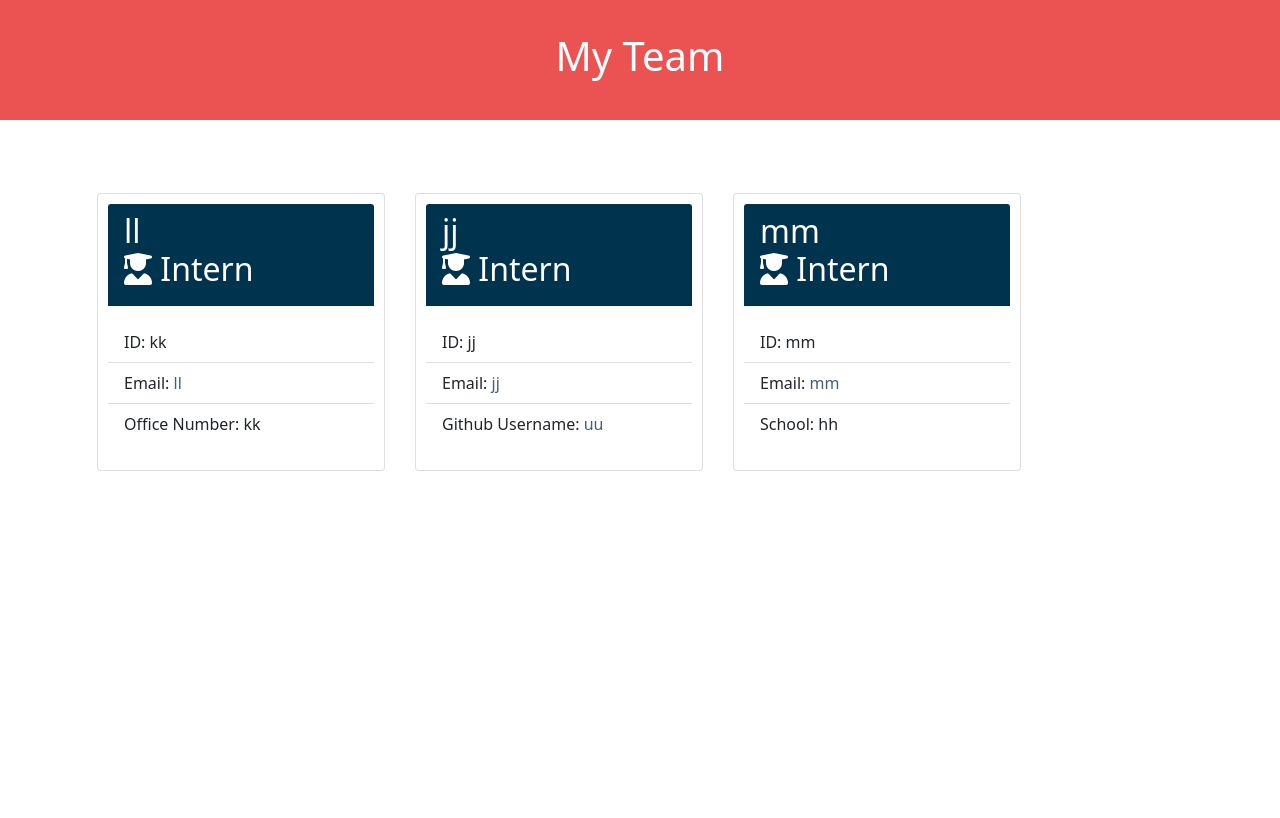
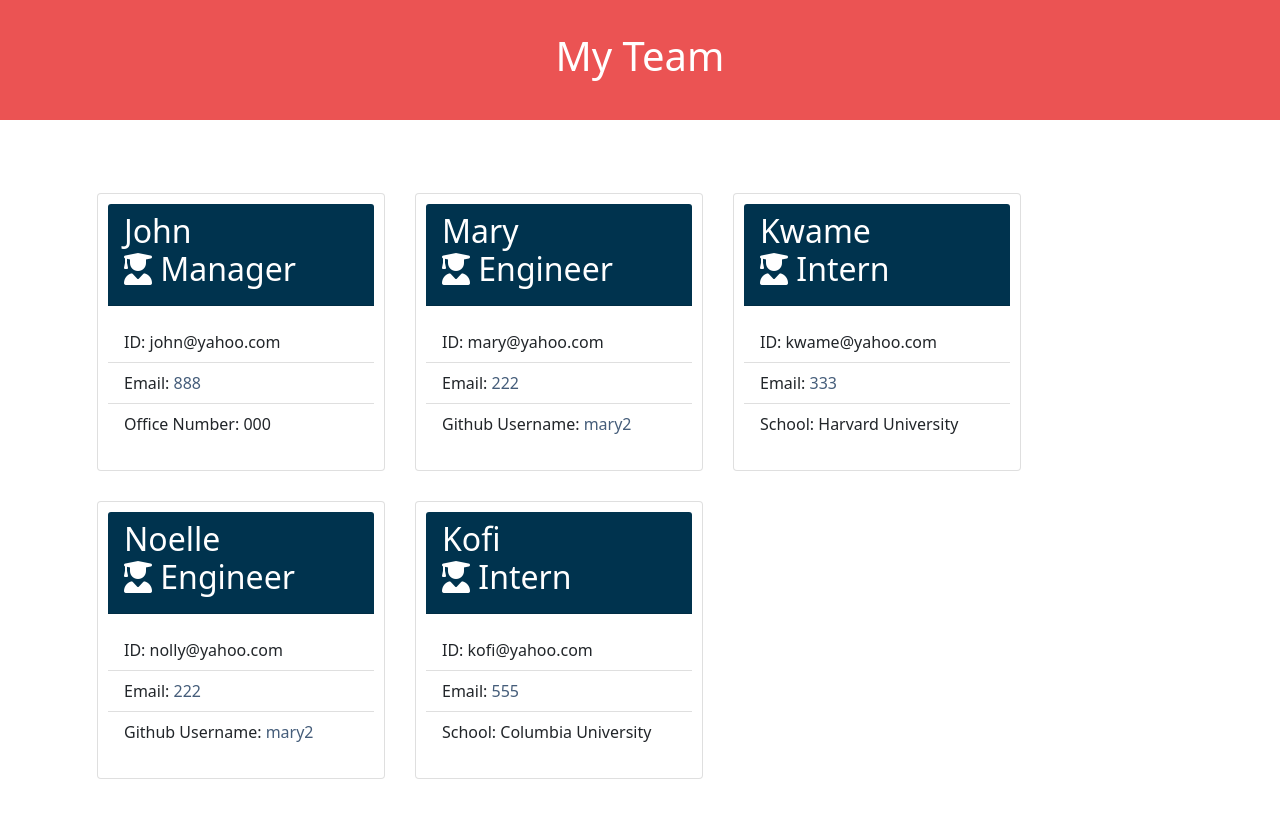
Before and after one commit to MaameSekyere/Team-Profile-Generator, a website: page dist/index.html in a window 1280 px wide. Drawn offline with nearby package versions, Linux system fonts and the light colour scheme.

Commit message:
generated new page

```diff
--- a/dist/index.html
+++ b/dist/index.html
@@ -15,7 +15,7 @@
       src="https://kit.fontawesome.com/ec09384b84.js"
       crossorigin="anonymous"
     ></script>
-    <title>Team Roster | Homepage</title>
+    <title>Team Profile Generator</title>
   </head>
 
   <body>
@@ -26,36 +26,36 @@
       <div class="card" style="width: 18rem">
         <div class="card-header">
           <h2>
-            ll <br />
-            <i class="fas fa-user-graduate"></i> Intern
+            John <br />
+            <i class="fas fa-user-graduate"></i> Manager
           </h2>
         </div>
         <div class="py-3">
           <ul class="list-group list-group-flush">
-            <li class="list-group-item">ID: kk</li>
+            <li class="list-group-item">ID: john@yahoo.com</li>
             <li class="list-group-item">
-              Email: <span id="email"><a href="mailto:ll">ll</a></span>
+              Email: <span id="email"><a href="mailto:888">888</a></span>
             </li>
-            <li class="list-group-item">Office Number: kk</li>
+            <li class="list-group-item">Office Number: 000</li>
           </ul>
         </div>
       </div>
       <div class="card" style="width: 18rem">
         <div class="card-header">
           <h2>
-            jj <br />
-            <i class="fas fa-user-graduate"></i> Intern
+            Mary <br />
+            <i class="fas fa-user-graduate"></i> Engineer
           </h2>
         </div>
         <div class="py-3">
           <ul class="list-group list-group-flush">
-            <li class="list-group-item">ID: jj</li>
+            <li class="list-group-item">ID: mary@yahoo.com</li>
             <li class="list-group-item">
-              Email: <span id="email"><a href="mailto:jj">jj</a></span>
+              Email: <span id="email"><a href="mailto:222">222</a></span>
             </li>
             <li class="list-group-item">
               Github Username:
-              <a target="_blank" href="https://github.com/uu">uu</a>
+              <a target="_blank" href="https://github.com/mary2">mary2</a>
             </li>
           </ul>
         </div>
@@ -63,17 +63,55 @@
       <div class="card" style="width: 18rem">
         <div class="card-header">
           <h2>
-            mm <br />
+            Kwame <br />
             <i class="fas fa-user-graduate"></i> Intern
           </h2>
         </div>
         <div class="py-3">
           <ul class="list-group list-group-flush">
-            <li class="list-group-item">ID: mm</li>
+            <li class="list-group-item">ID: kwame@yahoo.com</li>
             <li class="list-group-item">
-              Email: <span id="email"><a href="mailto:mm">mm</a></span>
+              Email: <span id="email"><a href="mailto:555">333</a></span>
             </li>
-            <li class="list-group-item">School: hh</li>
+            <li class="list-group-item">School: Harvard University</li>
+          </ul>
+        </div>
+      </div>
+
+      <div class="card" style="width: 18rem">
+        <div class="card-header">
+          <h2>
+            Noelle <br />
+            <i class="fas fa-user-graduate"></i> Engineer
+          </h2>
+        </div>
+        <div class="py-3">
+          <ul class="list-group list-group-flush">
+            <li class="list-group-item">ID: nolly@yahoo.com</li>
+            <li class="list-group-item">
+              Email: <span id="email"><a href="mailto:222">222</a></span>
+            </li>
+            <li class="list-group-item">
+              Github Username:
+              <a target="_blank" href="https://github.com/nolly">mary2</a>
+            </li>
+          </ul>
+        </div>
+      </div>
+      <div class="card" style="width: 18rem">
+        <div class="card-header">
+          <h2>
+            Kofi <br />
+            <i class="fas fa-user-graduate"></i> Intern
+          </h2>
+        </div>
+        <div class="py-3">
+          <ul class="list-group list-group-flush">
+            <li class="list-group-item">ID: kofi@yahoo.com</li>
+            <li class="list-group-item">
+              Email: <span id="email"><a href="mailto:555">555</a></span>
+            </li>
+            <li class="list-group-item">School: Columbia University</li>
           </ul>
         </div>
       </div>
```
Also changed, not shown: README.md.
